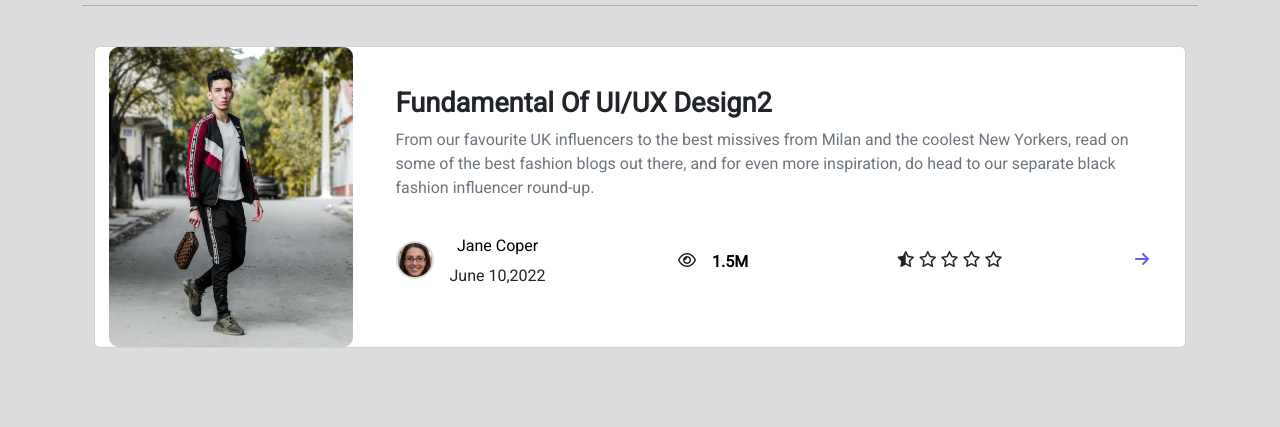
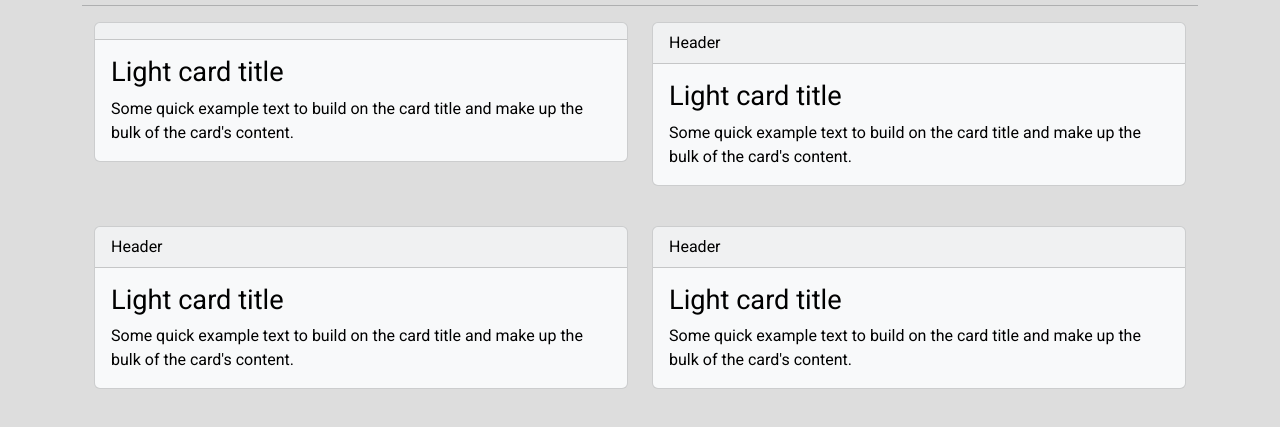
Before and after one commit to RamisaBinteAzad/newsPortal-DailySun, a plain HTML site: page blogs.html in a window 1280 px wide. Shown: the part 89-516 px from the top of the page. Drawn offline with nearby package versions, Linux system fonts and the light colour scheme.

```diff
--- a/blogs.html
+++ b/blogs.html
@@ -56,54 +56,43 @@
 </header>
   <main class="container">
     <section class="container">
-      <div class="mt-1 row row-cols-1 row-cols-sm-1  row-cols-md-1 row-cols-lg-1 g-4" id="news-details-container">
+      <div class="row row-cols-1 row-cols-md-2 row-cols-lg-2  g-4">
         <div class="col">
-          <div class="card">
-            <div class="row mx-auto">
-              <div class="col-md-3    col-lg-3 d-flex justify-content-center align-items-center">
-                <img src="./image/unsplash_EhTcC9sYXsw.png"
-                  class=" img-fluid  mx-auto rounded-start  " alt="...">
-              </div>
-              <div class="col-md-9  col-lg-9 mx-auto ">
-                <div class="card-body ">
-                  <h5 class="text-dark pt-4 fw-bold ">Fundamental Of UI/UX Design2</h5>
-                  <p class=" text-muted card-text "> From our favourite UK influencers to the best missives from Milan and the coolest New Yorkers, read on some of the best fashion blogs out there, and for even more inspiration, do head to our separate black fashion influencer round-up.</p>
-
-
-                  <!-- <p class="card-text h5 fw-bold"><small class="text-primary">Price : 20$</small></h6> -->
-                    <div class="d-flex justify-content-between align-items-center  ">
-                      <div class="d-flex justify-content-center align-items-center ">
-                        <img src="./image/Avatar.png" class="img-fluid" alt="">
-                        <div class="d-flex flex-column justify-content-center align-items-center ps-3">
-                          <p class="card-text h5 pt-3"><small class="text-black">Jane Coper</small></p>
-                          <p p-3><small>June 10,2022</small></p>
-                        </div>
-
-                      </div>
-                      <div class="d-flex justify-content-between align-items-center ">
-                        <i class="fa-regular fa-eye"></i>
-                        <p class="card-text h5 p-3 fw-bold"><small class="text-black"><span>1.5</span>M</small></p>
-
-                      </div>
-
-                      <div>
-                        <i class="fa-regular fa-star-half-stroke"></i>
-                        <i class="fa-regular fa-star"></i>
-                        <i class="fa-regular fa-star"></i>
-                        <i class="fa-regular fa-star"></i>
-                        <i class="fa-regular fa-star"></i>
-
-                        </div>
-
-                      <!-- <p class="card-text h5 "><small class="text-black">Jane Coper</small></p>  -->
-                      <a href="#"><i class=" text-color pe-2 fa fa-arrow-right"></i></a>
-                    </div>
-                </div>
-              </div>
+          <div class="card text-bg-light mb-3"  >
+            <div class="card-header"></div>
+            <div class="card-body">
+              <h5 class="card-title">Light card title</h5>
+              <p class="card-text">Some quick example text to build on the card title and make up the bulk of the card's content.</p>
             </div>
           </div>
         </div>
-
+        <div class="col">
+          <div class="card text-bg-light mb-3" >
+            <div class="card-header">Header</div>
+            <div class="card-body">
+              <h5 class="card-title">Light card title</h5>
+              <p class="card-text">Some quick example text to build on the card title and make up the bulk of the card's content.</p>
+            </div>
+          </div>
+        </div>
+        <div class="col">
+          <div class="card text-bg-light mb-3"  >
+            <div class="card-header">Header</div>
+            <div class="card-body">
+              <h5 class="card-title">Light card title</h5>
+              <p class="card-text">Some quick example text to build on the card title and make up the bulk of the card's content.</p>
+            </div>
+          </div>
+        </div>
+        <div class="col">
+          <div class="card text-bg-light mb-3" >
+            <div class="card-header">Header</div>
+            <div class="card-body">
+              <h5 class="card-title">Light card title</h5>
+              <p class="card-text">Some quick example text to build on the card title and make up the bulk of the card's content.</p>
+            </div>
+          </div>
+        </div>
       </div>
     </section>
   </main>
```
Also changed, not shown: index.html (+11 -3 lines), js/news.js (+21 -5 lines).
